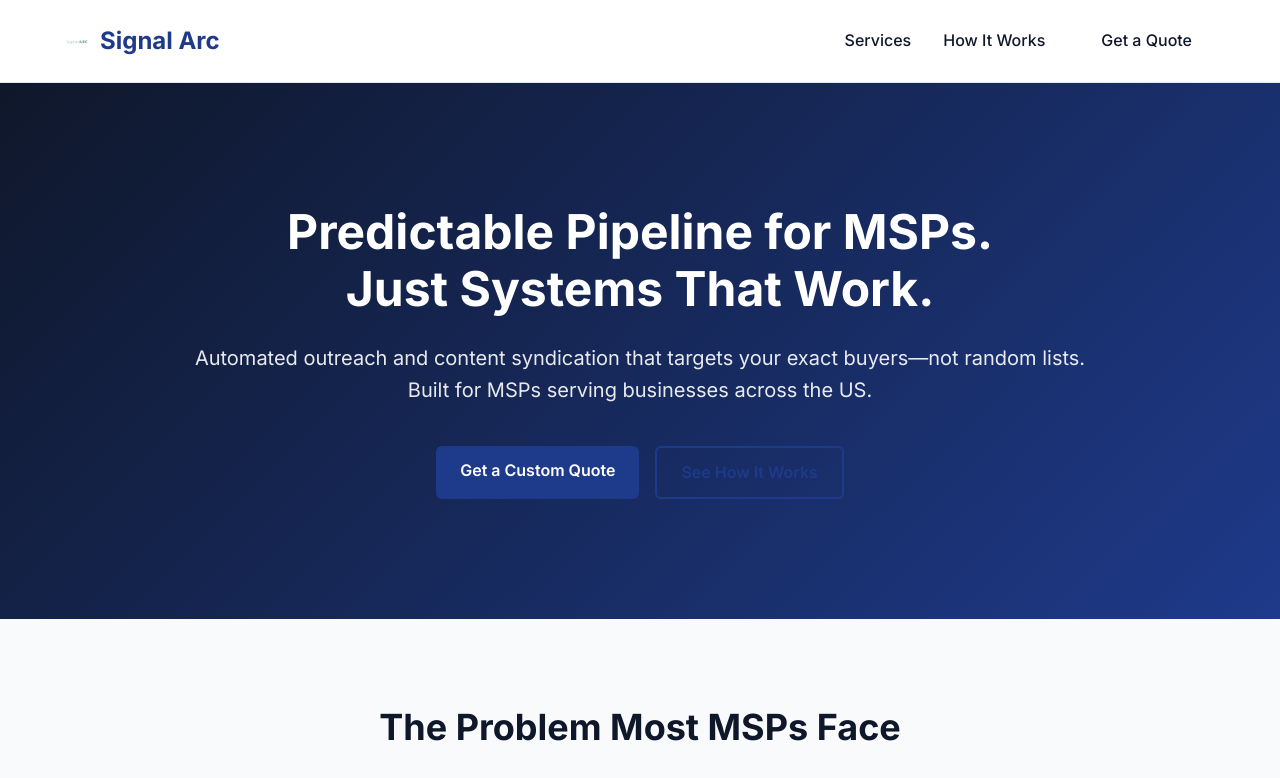
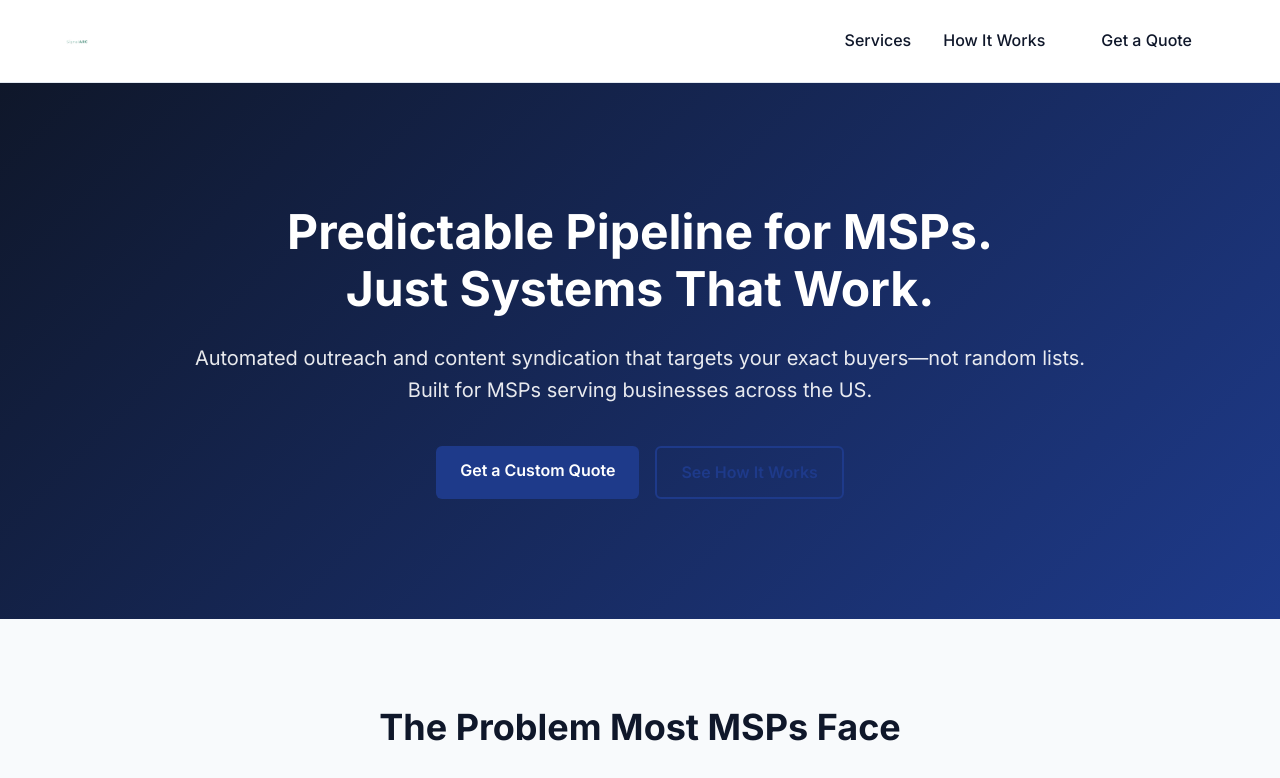
Before and after one commit to Joshawy/signalarc.io, a plain HTML site: page index.html in a window 1280 px wide. Shown: the top 778 px of the page. Drawn offline with Linux system fonts and the light colour scheme.

Commit message:
Update index.html

```diff
--- a/index.html
+++ b/index.html
@@ -17,10 +17,10 @@
   <nav class="nav">
     <div class="container">
       <div class="nav-content">
-      <a href="#top" class="logo" aria-label="Signal Arc">
+    <a href="#top" class="logo" aria-label="Signal Arc">
   <img src="signal-arc-logo.png" alt="Signal Arc" class="logo-img" />
-  <span class="logo-text">Signal Arc</span>
 </a>
+
 
         <div class="nav-links">
           <a href="#services">Services</a>
```
